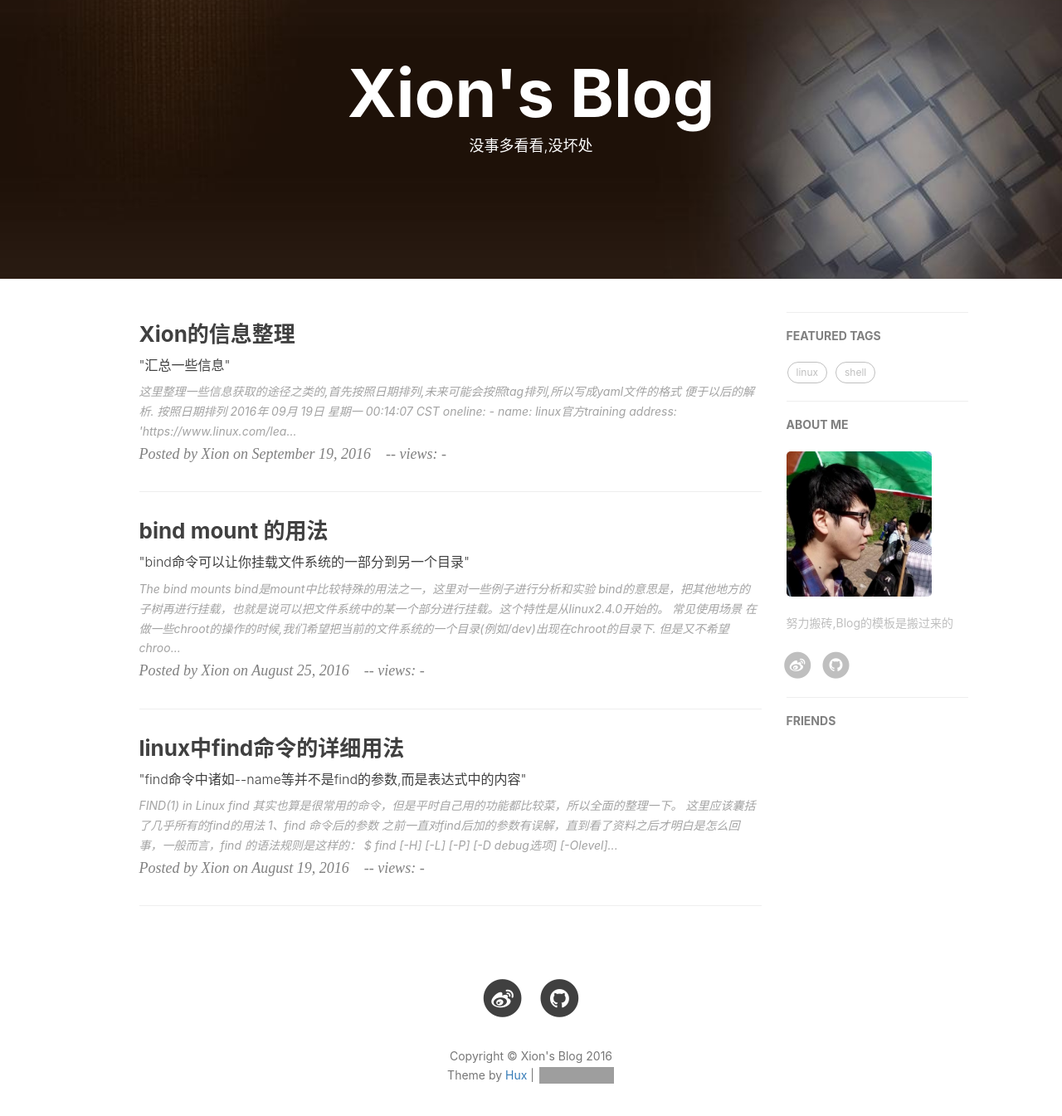
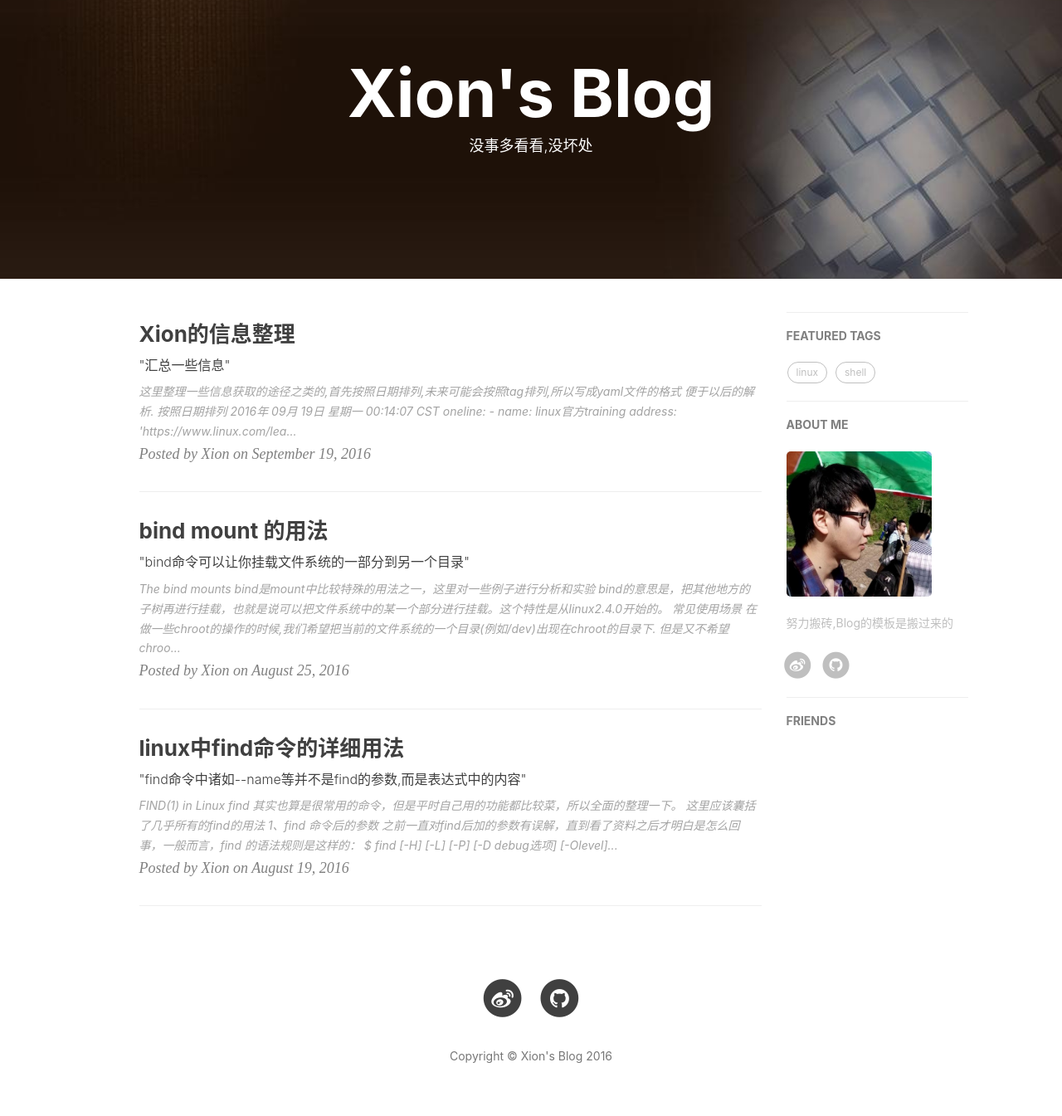
Before and after one commit to xionchen/xionchen.github.io, a Jekyll site: the page built from index.html, in a window 1280 px wide and 1400 px high, scrolled down 82 px. Shown: the top 1345 px of the window at 83% size. Built offline with Jekyll 4.4.1, drawn with Linux system fonts in a browser that asks for light colours; nearby versions of some CDN libraries; the list of posts is cut into pages by our own code; comment, search, counter and statistics services are not loaded; grey boxes are pictures that could not be loaded.

````diff
--- a/_includes/footer.html
+++ b/_includes/footer.html
@@ -82,12 +82,6 @@
                 <p class="copyright text-muted">
                     Copyright &copy; {{ site.title }} {{ site.time | date: '%Y' }}
                     <br>
-                    Theme by <a href="http://huangxuan.me">Hux</a> |
-                    <iframe
-                        style="margin-left: 2px; margin-bottom:-5px;"
-                        frameborder="0" scrolling="0" width="91px" height="20px"
-                        src="https://ghbtns.com/github-btn.html?user=huxpro&repo=huxpro.github.io&type=star&count=true" >
-                    </iframe>
                 </p>
             </div>
         </div>
--- a/_includes/head.html
+++ b/_includes/head.html
@@ -39,8 +39,10 @@
         <script src="https://oss.maxcdn.com/libs/html5shiv/3.7.0/html5shiv.js"></script>
         <script src="https://oss.maxcdn.com/libs/respond.js/1.4.2/respond.min.js"></script>
     <![endif]-->
-    <script src="https://cdn1.lncld.net/static/js/av-mini-0.6.10.js"></script>
-    <script src="http://jerry-cdn.b0.upaiyun.com/hit-kounter/hit-kounter-lc-0.2.0.js"></script>
+
     <!-- ga & ba script hoook -->
-    <script></script>
+
+    <!-- this is a busuanzi.js for count the review -->
+    <script async src="https://dn-lbstatics.qbox.me/busuanzi/2.3/busuanzi.pure.mini.js"></script>
+
 </head>
--- a/_layouts/post.html
+++ b/_layouts/post.html
@@ -40,7 +40,11 @@ layout: default
                     {% comment %} if page.subtitle {% endcomment %}
                     <h2 class="subheading">{{ page.subtitle }}</h2>
                     {% comment %} endif {% endcomment %}
-                    <span class="meta">Posted by {% if page.author %}{{ page.author }}{% else %}{{ site.title }}{% endif %} on {{ page.date | date: "%B %-d, %Y" }}&nbsp&nbsp&nbsp&nbsp--views:                                                                   <span data-hk-page="current"> - </span>
+                    <span class="meta">Posted by {% if page.author %}{{ page.author }}{% else %}{{ site.title }}{% endif %} on {{ page.date | date: "%B %-d, %Y" }}
+                        &nbsp&nbsp&nbsp&nbsp
+                        <span id="busuanzi_container_page_pv">
+                              views: <span id="busuanzi_value_page_pv"></span>
+                          </span>
                      </span>
                  </div>
             </div>
--- a/_posts/2016-09-19-xion-info.markdown
+++ b/_posts/2016-09-19-xion-info.markdown
@@ -47,6 +47,7 @@ oneline:
 
 - # 2016年 09月 22日 星期四 22:13:30 CST
 ---
+
 ```yaml
 oneline:
     - name: linux文件系统层次标准
@@ -82,4 +83,5 @@ image:
   - name: boot过程
     address: https://preview.edge.edx.org/c4x/Linux/LFS101/asset/chapter03_flowchart_scr15_1.jpg
 ```
+
 ---
--- a/index.html
+++ b/index.html
@@ -19,7 +19,7 @@ description: "没事多看看,没坏处"
         </div>
     </a>
     <p class="post-meta">
-        Posted by {% if post.author %}{{ post.author }}{% else %}{{ site.title }}{% endif %} on {{ post.date | date: "%B %-d, %Y" }}&nbsp&nbsp&nbsp&nbsp-- views: <span data-hk-page="{{ post.url | prepend: site.url }}"> - </span>
+        Posted by {% if post.author %}{{ post.author }}{% else %}{{ site.title }}{% endif %} on {{ post.date | date: "%B %-d, %Y" }}&nbsp&nbsp&nbsp&nbsp
         </p>
 </div>
 <hr>
````
